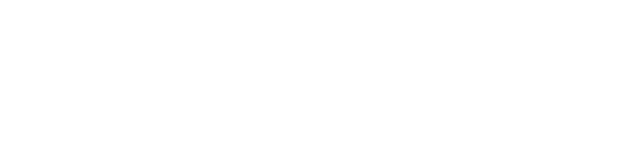
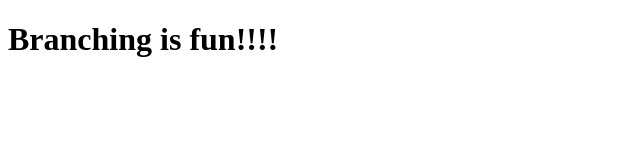
Before and after one commit to awsclemens/branching-lesson, a plain HTML site: page index.html in a window 1280 px wide. Shown: the whole page, without its empty margins (0-640 px from the left). Drawn offline with Linux system fonts and the light colour scheme.

Commit message:
completed header

```diff
--- a/index.html
+++ b/index.html
@@ -7,6 +7,8 @@
   <title>Git branching lesson on test</title>
 </head>
 <body>
-
+  <header>
+    <h1>Branching is fun!!!!</h1>
+  </header>
 </body>
 </html>
```
